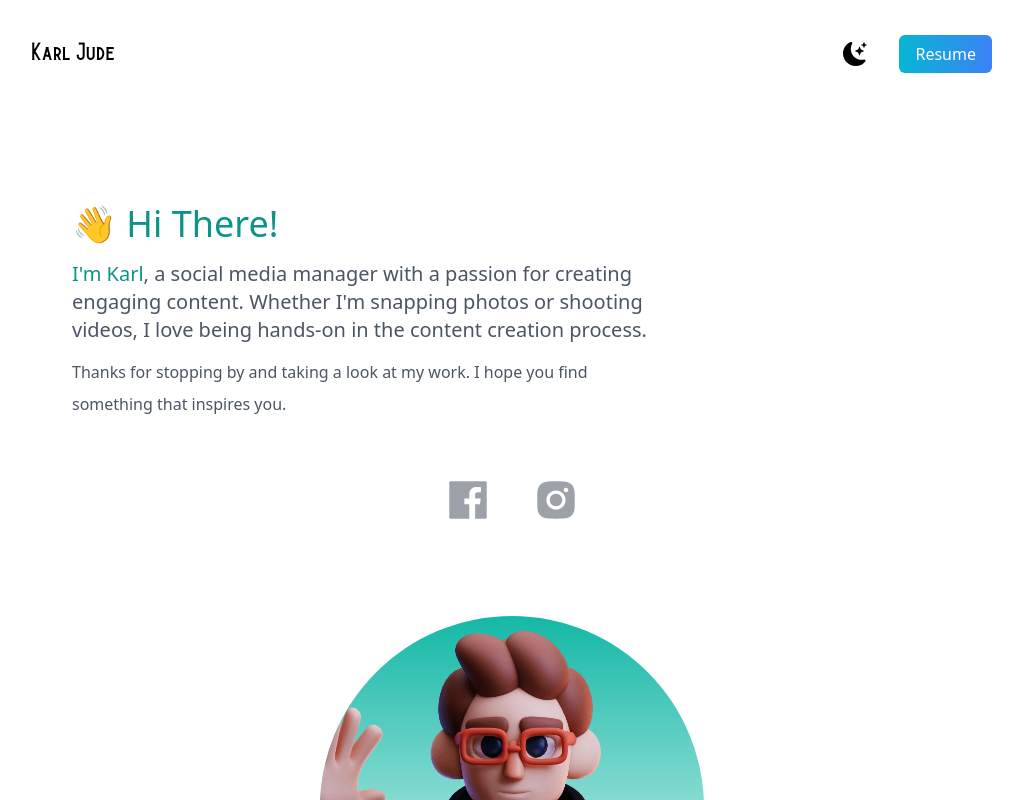
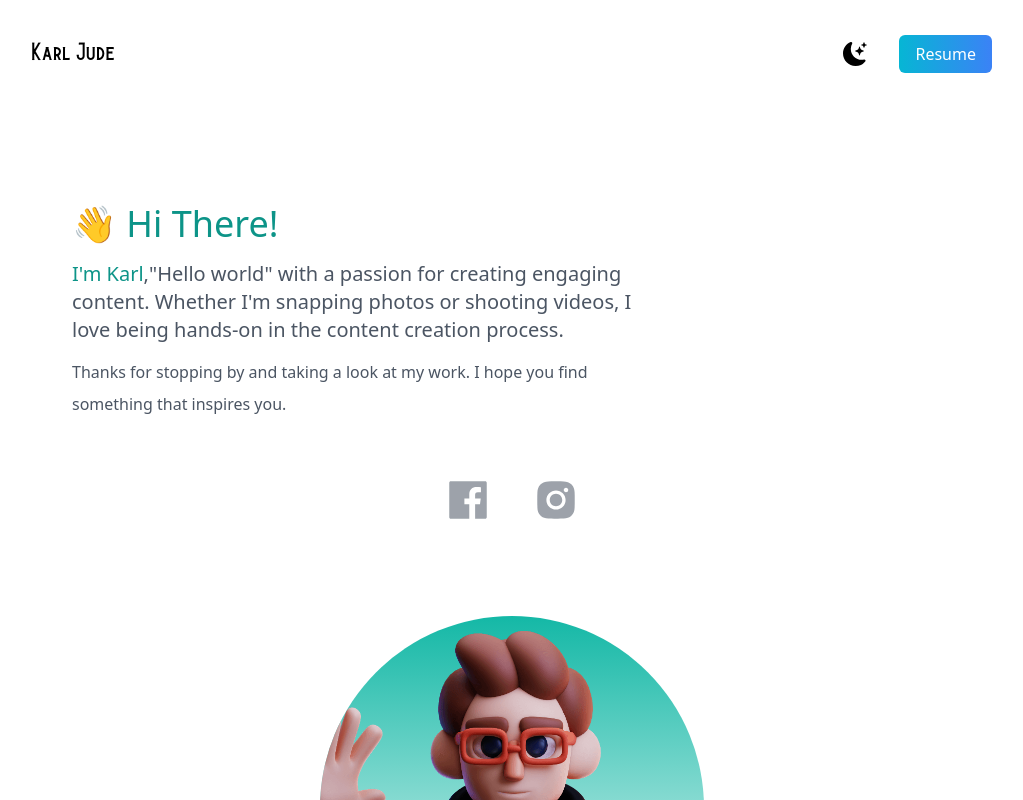
Before and after one commit to krljde/My-Portfolio, a Next.js app: page / in a window 1280 px wide. Shown: the top 800 px of the page, without its empty margins (128-1151 px from the left). Built offline with nearby package versions, Linux system fonts and the light colour scheme.

Commit message:
testing out deployment

```diff
--- a/pages/index.tsx
+++ b/pages/index.tsx
@@ -38,7 +38,7 @@ export default function Home() {
         </nav>
         <div className='text-left p-10 py-10'>
           <h2 className='text-4xl py-2 text-teal-600 to-blue-50 font-medium text-left'>👋 Hi  There!</h2>
-          <h3 className='text-2xl py-2 text-gray-600 md:text-xl max-w-xl text-left'><span className='text-teal-600'>I&apos;m Karl</span>, a social media manager with a passion for creating engaging content.
+          <h3 className='text-2xl py-2 text-gray-600 md:text-xl max-w-xl text-left'><span className='text-teal-600'>I&apos;m Karl</span>,"Hello world" with a passion for creating engaging content.
           Whether I&apos;m snapping photos or shooting videos, I love being hands-on in the content creation process.</h3>
           <p className='text-medium py-1 leading-8 text-gray-600 md:text-l max-w-xl text-left'>Thanks for stopping by and taking a look at my work. I hope you find something that inspires you.</p>
         </div>
```
